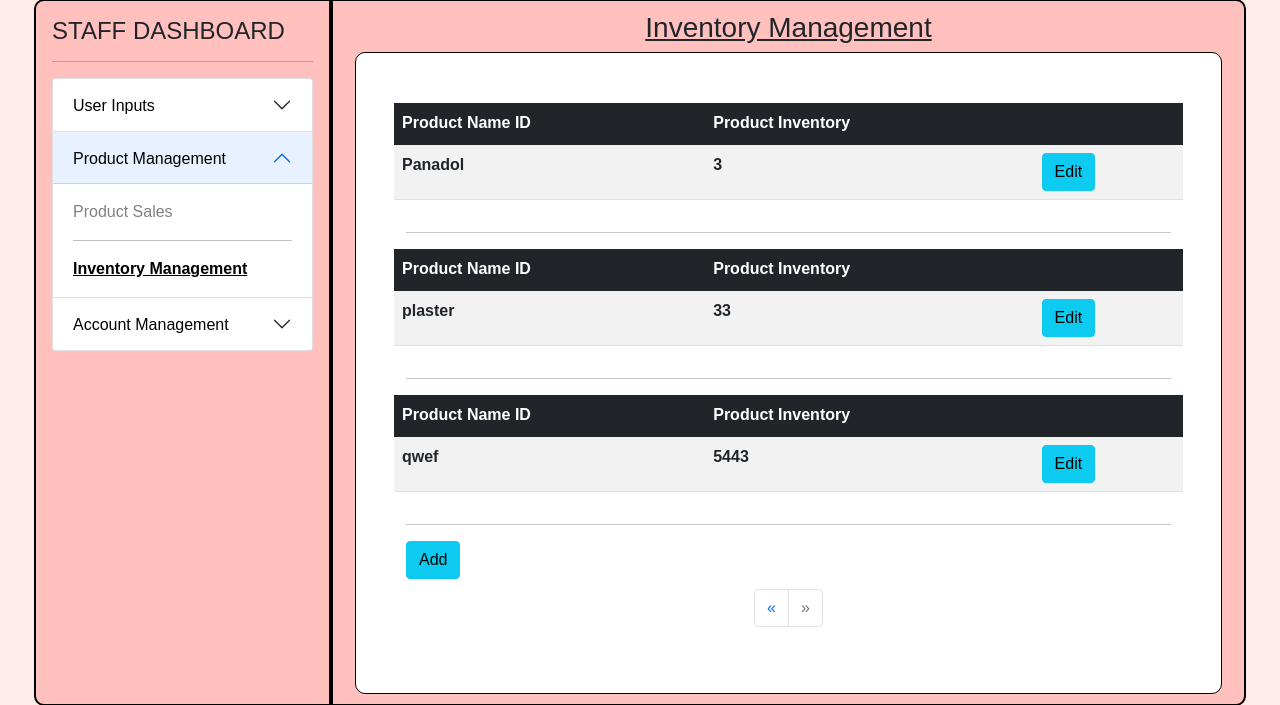
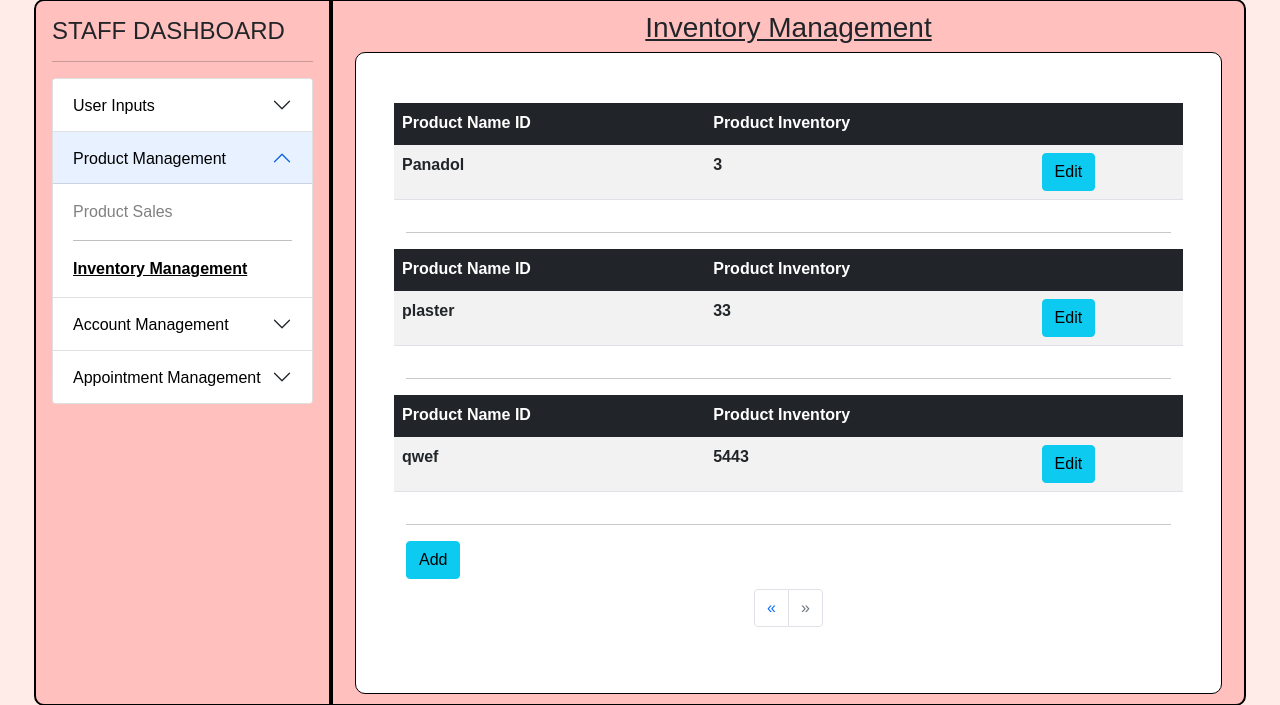
Before and after one commit to JoshuaKee001/appsec, a Flask app: template appsec/templates/user/staff/joshua/StaffInventory/staffinventory.html in a window 1280 px wide. Shown: the part 137-842 px from the top of the page. Run offline with Flask 2, Linux system fonts and the light colour scheme; the template is opened without the code that fills it: values that come from a table or form of the project are taken from there, others are empty; data comes from the database, SQL or seed files in the repository; some libraries are stand-ins or nearby versions.

Commit message:
Add files via upload

```diff
--- a/appsec/templates/user/staff/joshua/StaffInventory/staffinventory.html
+++ b/appsec/templates/user/staff/joshua/StaffInventory/staffinventory.html
@@ -74,7 +74,23 @@
               <hr style="color:black;">
               <a href="/staffaccountlist/1">Account List</a>
             </div>
-
+          </div>
+        </div>
+        <div class="accordion-item">
+          <h2 class="accordion-header" id="panelsStayOpen-headingFour">
+            <button class="accordion-button collapsed" type="button" data-bs-toggle="collapse"
+              data-bs-target="#panelsStayOpen-collapseFour" aria-expanded="false"
+              aria-controls="panelsStayOpen-collapseFour">
+              Appointment Management
+            </button>
+          </h2>
+          <div id="panelsStayOpen-collapseFour" class="accordion-collapse collapse"
+            aria-labelledby="panelsStayOpen-headingFour">
+            <div class="accordion-body">
+              <a href="/retrieveConsultation">Appointment View/Edit/Delete</a>
+              <hr style="color:black;">
+              <a href="/staffaccountlist/1">Test2</a>
+            </div>
           </div>
         </div>
       </div>
@@ -155,5 +171,6 @@
       </div>
     </div>
   </div>
+
 </div>
 {% endblock %}
```
